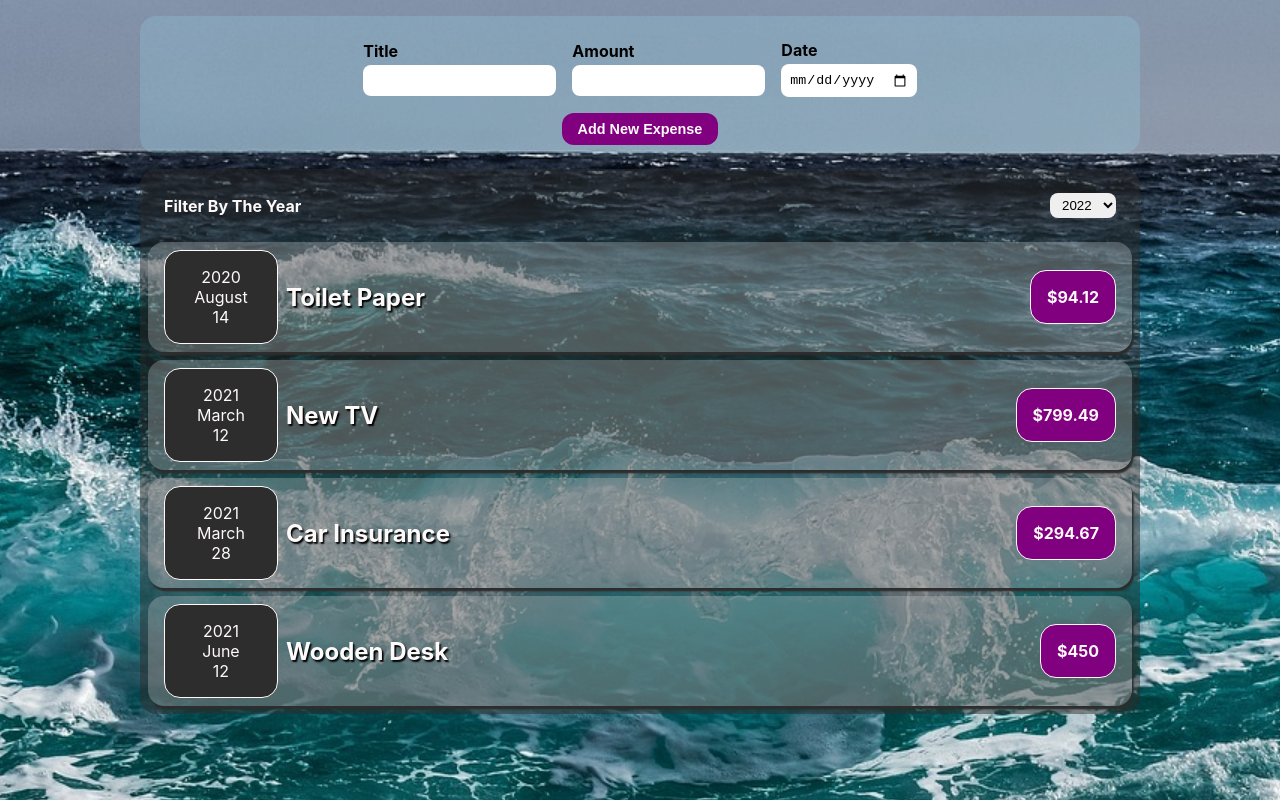
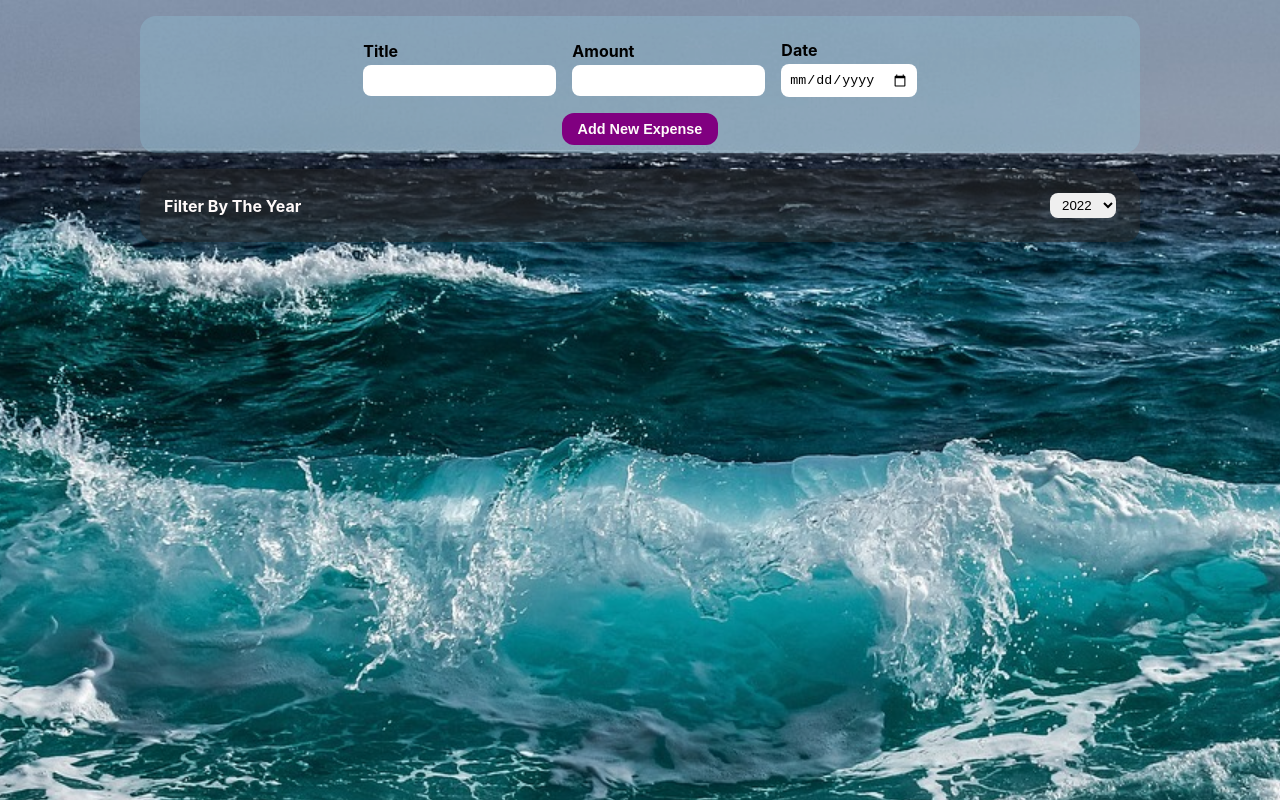
Before and after one commit to majid-amini/expenses-app, a React (Create React App) app: page / in a window 1280 px wide. Built offline with nearby package versions, Linux system fonts and the light colour scheme.

Commit message:
filter functionality added and the expenses sorted by the year

```diff
--- a/src/components/Maincontent.js
+++ b/src/components/Maincontent.js
@@ -9,6 +9,10 @@ const Maincontent = (props) => {
   const filterChangedHandler = (selectedYear) => {
     setFilteredYear(selectedYear);
   };
+  const filteredOptions = props.items.filter((item) => {
+    return item.date.getFullYear().toString() === filteredYear;
+  });
+
   return (
     <div className="main_content__container">
       <ExpenseFilter
@@ -16,7 +20,7 @@ const Maincontent = (props) => {
         onChangeFilter={filterChangedHandler}
       />
 
-      {props.items.map((item) => (
+      {filteredOptions.map((item) => (
         <UserInfo
           key={item.id}
           title={item.title}
```
